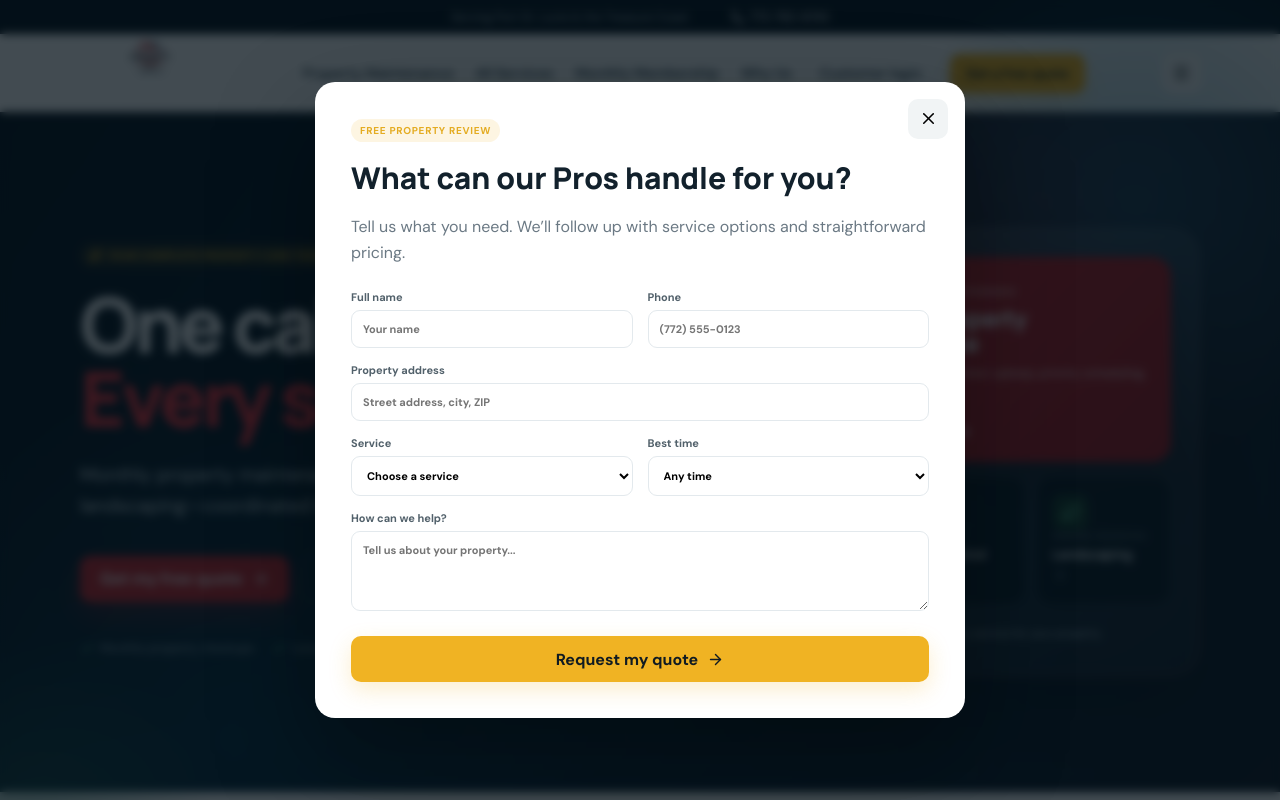
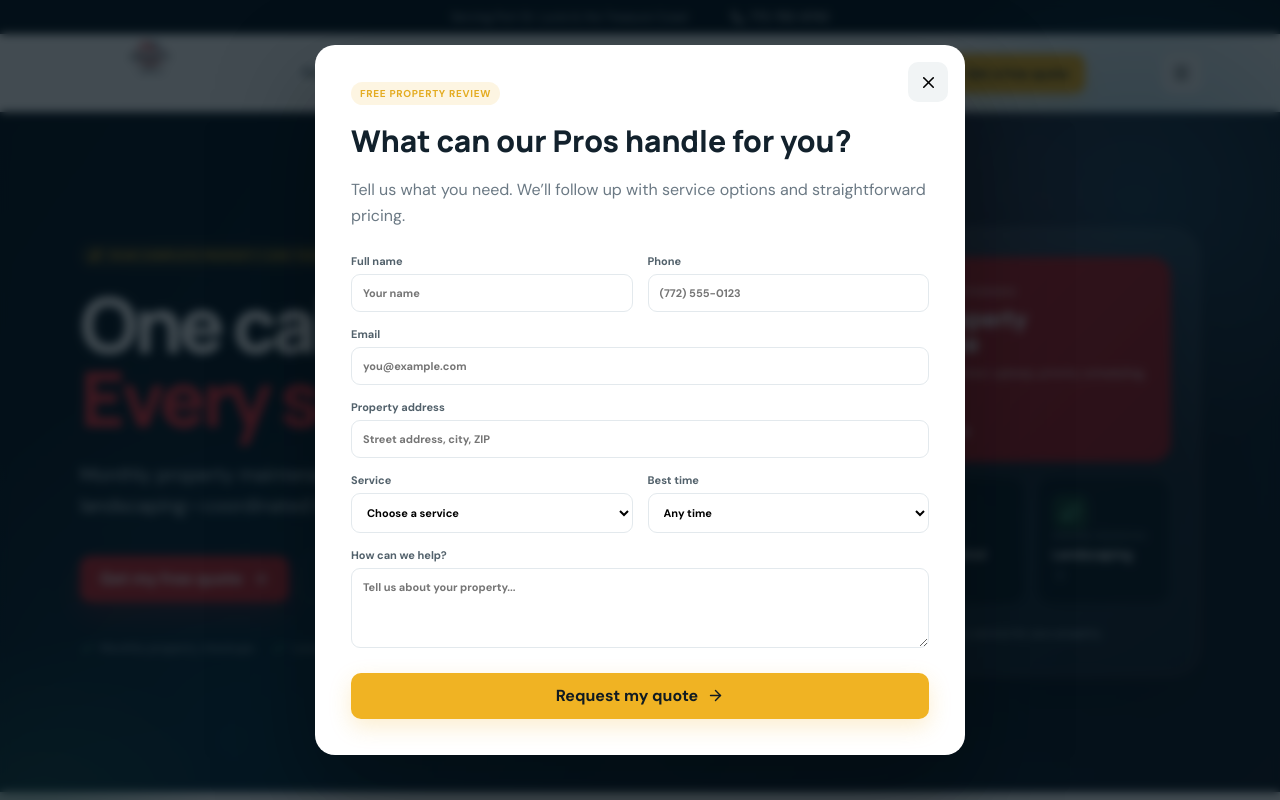
Before and after one commit to 76jodygotts-dotcom/property-pros-psl-portal, a Next.js app: page / in a window 1280 px wide. Both pictures are taken after a click on the button "Get a free quote". Shown: the top 800 px of the page. Built offline with nearby package versions, Linux system fonts and the light colour scheme.

Commit message:
Add files via upload

```diff
--- a/app/page.jsx
+++ b/app/page.jsx
@@ -43,6 +43,24 @@ function Logo({ compact = false }) {
 
 function QuoteModal({ onClose }) {
   const [sent, setSent] = useState(false);
+  const [busy, setBusy] = useState(false);
+  const [error, setError] = useState("");
+  const [form, setForm] = useState({ full_name: "", phone: "", email: "", property_address: "", service: "", preferred_time: "Any time", message: "" });
+  const change = event => setForm(current => ({ ...current, [event.target.name]: event.target.value }));
+  async function submit(event) {
+    event.preventDefault(); setBusy(true); setError("");
+    const url = process.env.NEXT_PUBLIC_SUPABASE_URL;
+    const key = process.env.NEXT_PUBLIC_SUPABASE_ANON_KEY || process.env.NEXT_PUBLIC_SUPABASE_PUBLISHABLE_KEY;
+    if (!url || !key) { setError("The quote connection is temporarily unavailable. Please call 772-782-6743."); setBusy(false); return; }
+    try {
+      const response = await fetch(`${url}/rest/v1/quote_requests`, { method: "POST", headers: { apikey: key, Authorization: `Bearer ${key}`, "Content-Type": "application/json", Prefer: "return=minimal" }, body: JSON.stringify({ ...form, source: "Property Pros website" }) });
+      if (!response.ok) throw new Error(await response.text());
+      setSent(true);
+    } catch {
+      setError("We couldn’t submit the request. Please call 772-782-6743 and we’ll help you right away.");
+    }
+    setBusy(false);
+  }
   return (
     <div className="modal-backdrop" onMouseDown={onClose}>
       <div className="modal" onMouseDown={e => e.stopPropagation()}>
@@ -51,15 +69,15 @@ function QuoteModal({ onClose }) {
           <Pill tone="gold">FREE PROPERTY REVIEW</Pill>
           <h2>What can our Pros handle for you?</h2>
           <p>Tell us what you need. We’ll follow up with service options and straightforward pricing.</p>
-          <div className="form-grid">
-            <label>Full name<input placeholder="Your name" /></label>
-            <label>Phone<input placeholder="(772) 555-0123" /></label>
-            <label className="wide">Property address<input placeholder="Street address, city, ZIP" /></label>
-            <label>Service<select><option>Choose a service</option><option>Property maintenance membership</option><option>Pool care</option><option>Pest control</option><option>Landscape care</option><option>Multiple services</option></select></label>
-            <label>Best time<select><option>Any time</option><option>Morning</option><option>Afternoon</option><option>Evening</option></select></label>
-            <label className="wide">How can we help?<textarea placeholder="Tell us about your property..." /></label>
-          </div>
-          <button className="primary full" onClick={() => setSent(true)}>Request my quote <ArrowRight size={17}/></button>
+          <form onSubmit={submit}><div className="form-grid">
+            <label>Full name<input name="full_name" value={form.full_name} onChange={change} placeholder="Your name" required /></label>
+            <label>Phone<input name="phone" value={form.phone} onChange={change} placeholder="(772) 555-0123" required /></label>
+            <label className="wide">Email<input name="email" type="email" value={form.email} onChange={change} placeholder="you@example.com" /></label>
+            <label className="wide">Property address<input name="property_address" value={form.property_address} onChange={change} placeholder="Street address, city, ZIP" required /></label>
+            <label>Service<select name="service" value={form.service} onChange={change} required><option value="">Choose a service</option><option>Property maintenance membership</option><option>Pool care</option><option>Pest control</option><option>Landscape care</option><option>Multiple services</option></select></label>
+            <label>Best time<select name="preferred_time" value={form.preferred_time} onChange={change}><option>Any time</option><option>Morning</option><option>Afternoon</option><option>Evening</option></select></label>
+            <label className="wide">How can we help?<textarea name="message" value={form.message} onChange={change} placeholder="Tell us about your property..." /></label>
+          </div>{error && <p className="form-error">{error}</p>}<button className="primary full" disabled={busy}>{busy ? "Sending…" : "Request my quote"} <ArrowRight size={17}/></button></form>
         </> : <div className="success">
           <span><Check size={34}/></span><h2>You’re on our list.</h2>
           <p>A Property Pros team member will contact you shortly at the number provided.</p>
@@ -252,11 +270,9 @@ function Admin({ exitPortal }) {
 }
 
 function App() {
-  const [portal, setPortal] = useState(false);
   const [quote, setQuote] = useState(false);
-  const enterPortal=()=>{setPortal(true);location.hash="portal";};
-  const exitPortal=()=>{setPortal(false);location.hash="";};
-  return <>{portal?<Admin exitPortal={exitPortal}/>:<PublicSite openQuote={()=>setQuote(true)} enterPortal={enterPortal}/>}
+  const enterPortal=()=>{window.location.href="https://operations.propprospsl.com";};
+  return <><PublicSite openQuote={()=>setQuote(true)} enterPortal={enterPortal}/>
     {quote&&<QuoteModal onClose={()=>setQuote(false)}/>}</>;
 }
 
```
